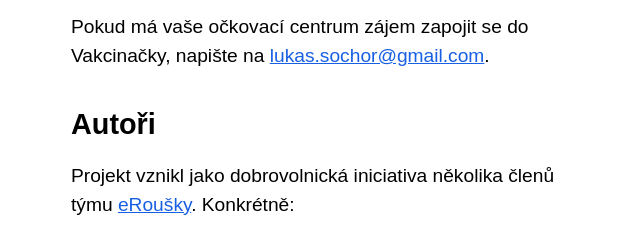
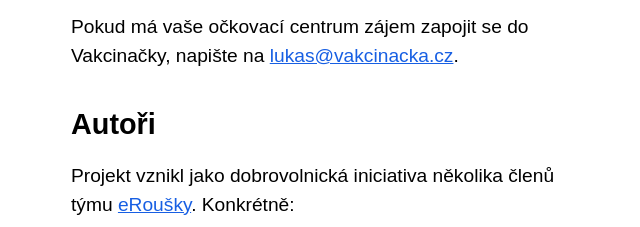
Before and after one commit to covid19cz/vakcinacka-homepage, a plain HTML site: page public/index.html in a window 1280 px wide. Shown: the part 507-734 px from the top of the page, 319-959 px from the left. Drawn offline with Linux system fonts and the light colour scheme.

Commit message:
Update index.html

```diff
--- a/public/index.html
+++ b/public/index.html
@@ -23,7 +23,7 @@
 	<h2>Kontakt</h2>
 	<p>
 		Pokud má vaše očkovací centrum zájem zapojit se do Vakcinačky, napište na <a
-			href="mailto:lukas.sochor@gmail.com">lukas.sochor@gmail.com</a>.
+			href="mailto:lukas@vakcinacka.cz">lukas@vakcinacka.cz</a>.
 	</p>
 	<h2>Autoři</h2>
 	<p>
```
